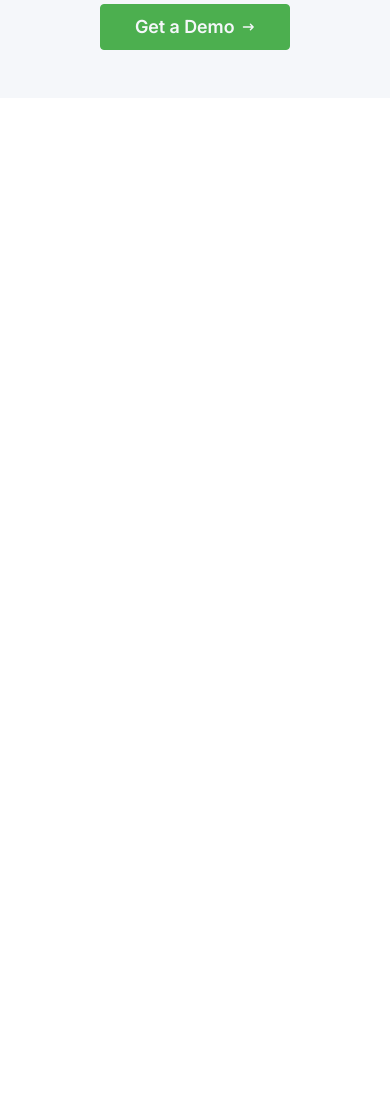
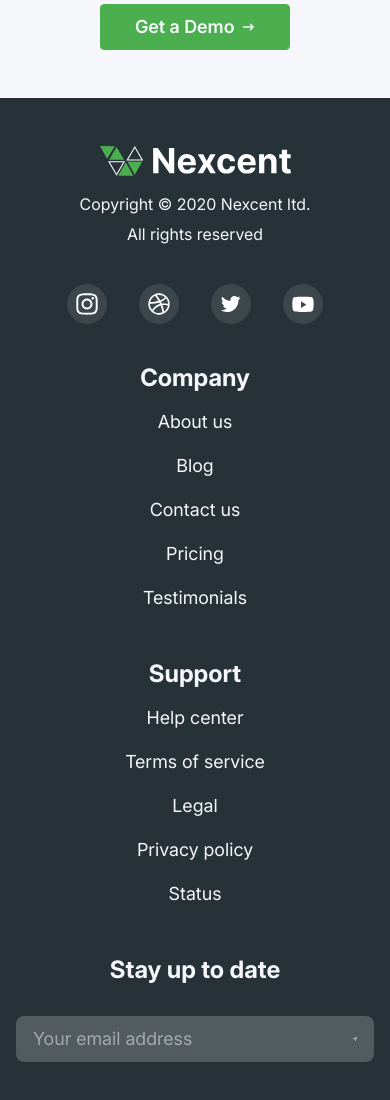
Before and after one commit to iecya/nexcent-saas-case-study, a website: page index.html in a window 390 px wide. Shown: the part 7830-8930 px from the top of the page. Before the commit the page ends 7928 px from the top, so only its background shows below. Drawn offline with nearby package versions, Linux system fonts and the light colour scheme; files that its build step writes are made by us from their sources; a web font is replaced by a local one.

Commit message:
Footer styling on mobile

```diff
--- a/index.html
+++ b/index.html
@@ -268,6 +268,59 @@
     </div>
 </section>
 
+<footer class="w-full bg-black py-8">
+    <div class="max-w-7xl mx-auto text-center p-4 flex flex-col text-silver gap-10">
+        <div class="identity">
+            <img class="m-auto mb-4" src="./assets/img/logo-dark.svg" />
+            <p class="leading-9s">Copyright © 2020 Nexcent ltd.</p>
+            <p class="leading-9">All rights reserved</p>
 
+            <div class="flex justify-center gap-8 mt-8">
+                <a href="#">
+                    <img class="w-10" src="./assets/img/instagram-icon.svg" />
+                </a>
+                <a href="#">
+                    <img class="w-10" src="./assets/img/website-icon.svg" />
+                </a>
+                <a href="#">
+                    <img class="w-10" src="./assets/img/twitter-icon.svg" />
+                </a>
+                <a href="#">
+                    <img class="w-10" src="./assets/img/youtube-icon.svg" />
+                </a>
+            </div>
+        </div>
+
+        <div class="links flex flex-col gap-8">
+            <div class="company">
+                <h4 class="font-bold text-2xl/7">Company</h4>
+                <a class="block my-4 text-lg" href="#">About us</a>
+                <a class="block my-4 text-lg" href="#">Blog</a>
+                <a class="block my-4 text-lg" href="#">Contact us</a>
+                <a class="block my-4 text-lg" href="#">Pricing</a>
+                <a class="block my-4 text-lg" href="#">Testimonials</a>
+            </div>
+
+            <div class="support">
+                <h4 class="font-bold text-2xl/7">Support</h4>
+                <a class="block my-4 text-lg" href="#">Help center</a>
+                <a class="block my-4 text-lg" href="#">Terms of service</a>
+                <a class="block my-4 text-lg" href="#">Legal</a>
+                <a class="block my-4 text-lg" href="#">Privacy policy</a>
+                <a class="block my-4 text-lg" href="#">Status</a>
+            </div>
+
+            <div class="newsletter">
+                <h4 class="font-bold text-2xl/7">Stay up to date</h4>
+                <form class="py-8 flex gap-0 justify-center">
+                    <input type="email" name="email" autocomplete="email" placeholder="Your email address" class="bg-white/20 py-2 px-4 rounded-bl-lg rounded-tl-lg text-lg focus:border-0" />
+                    <button type="submit" class="bg-white/20 px-4 rounded-tr-lg rounded-br-lg">
+                        <img src="./assets/img/send-icon.svg" />
+                    </button>
+                </form>
+            </div>
+        </div>
+    </div>
+</footer>
 </body>
 </html>
--- a/src/input.css
+++ b/src/input.css
@@ -20,7 +20,7 @@
     --font-sans: 'Inter', sans-serif;
 
     --color-primary: #4CAF4F;
-    --color-black: #000000;
+    --color-black: #263238;
     --color-dark-grey: #4D4D4D;
     --color-grey: #717171;
     --color-light-grey: #89939E;
@@ -41,6 +41,10 @@
 
 p {
     @apply text-grey;
+}
+
+footer p {
+    @apply text-silver;
 }
 
 .btn-primary {
@@ -86,3 +90,21 @@ p {
         @apply text-sm;
     }
 }
+
+.newsletter {
+    button {
+        @apply outline-0 border-0 border-t border-r border-b border-transparent
+    }
+    input {
+        @apply outline-0 border-0 border-t border-l border-b border-transparent;
+
+        &:focus {
+            @apply  border-silver;
+
+            & + button {
+                @apply  border-silver;
+            }
+        }
+    }
+
+}
```
Also changed, not shown: assets/img/instagram-icon.svg (added), assets/img/logo-dark.svg (added), assets/img/send-icon.svg (added), assets/img/twitter-icon.svg (added), assets/img/website-icon.svg (added), assets/img/youtube-icon.svg (added).
